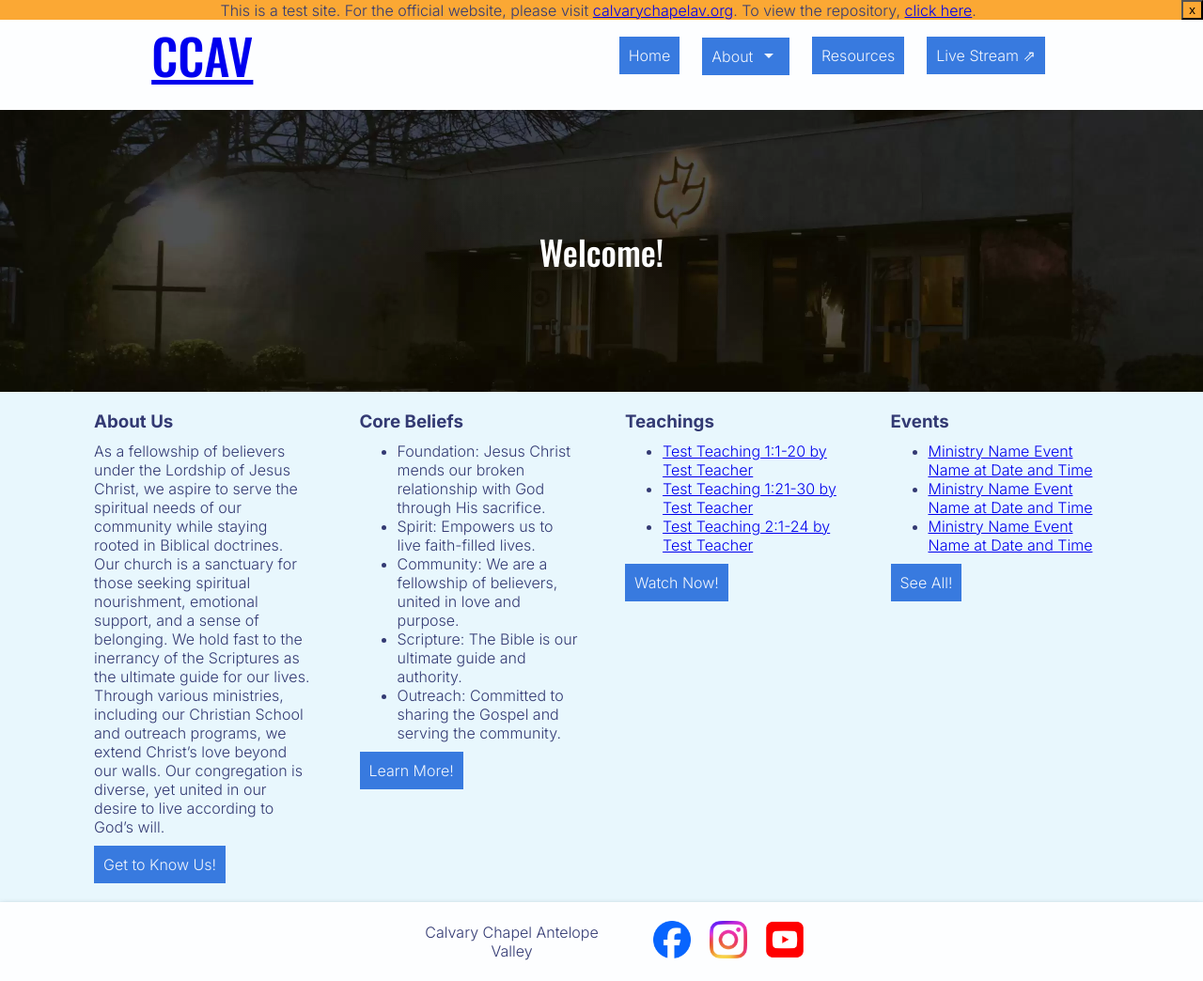
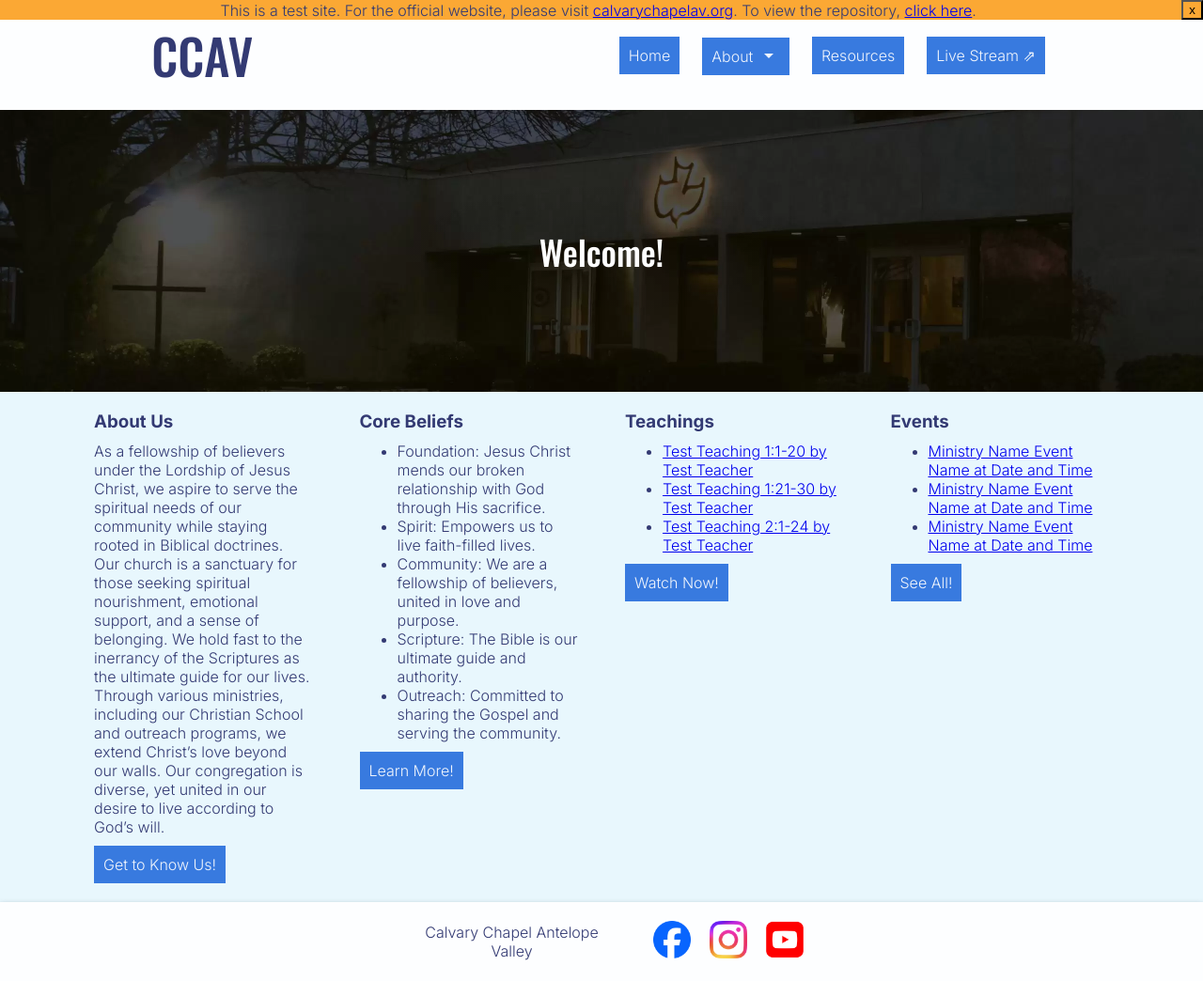
Before and after one commit to levipevans/ccav.church, a Jekyll site: the page built from index.html, in a window 1280 px wide. Shown: the whole page at 94% size. Built offline with Jekyll 4.4.1, drawn with Linux system fonts in a browser that asks for light colours.

Commit message:
fix: :bug: correct title style

```diff
--- a/_sass/navigation.scss
+++ b/_sass/navigation.scss
@@ -1,4 +1,4 @@
-header h1 {
+header h1 a {
     text-align: center;
     width: 100%;
     min-width: 70px;
```
